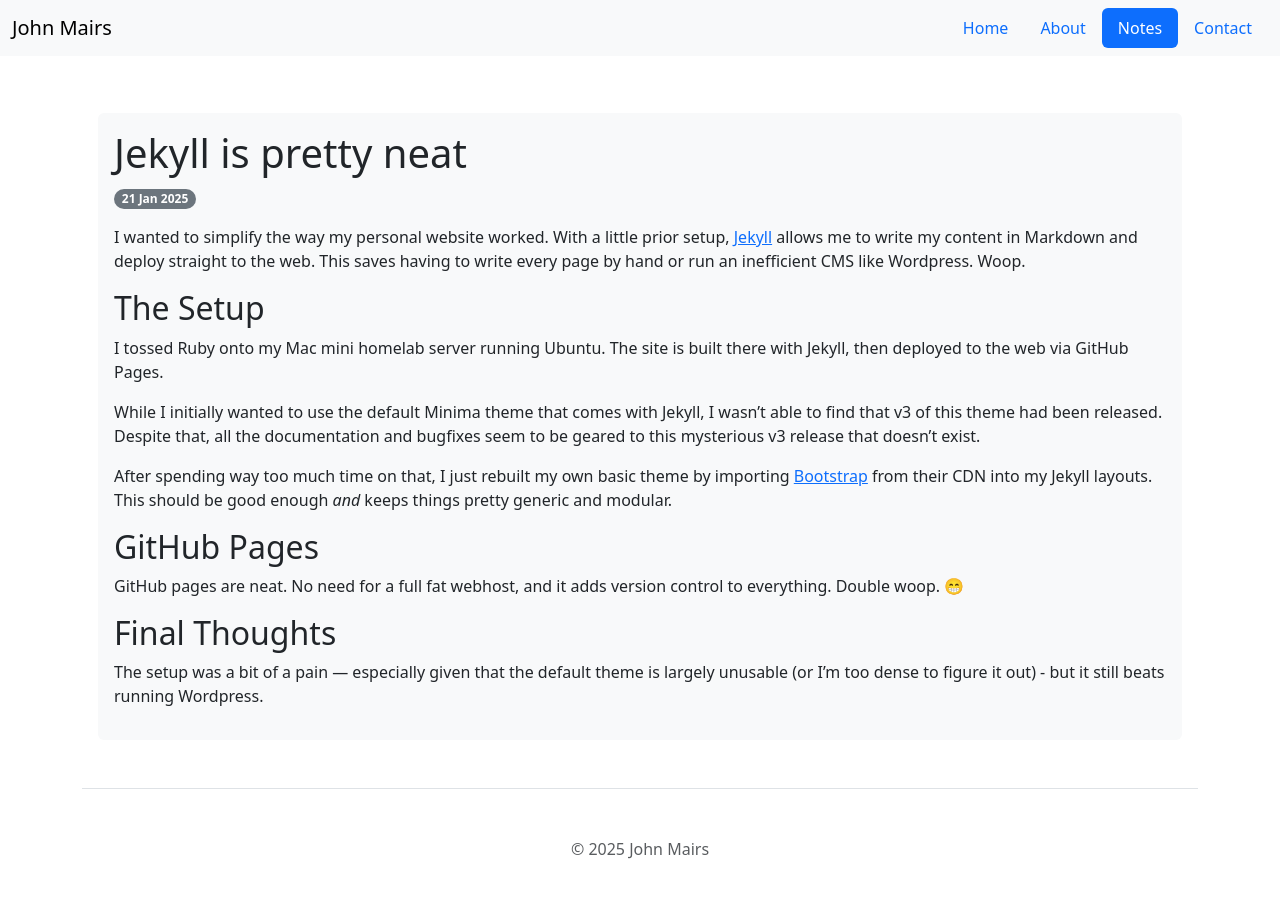
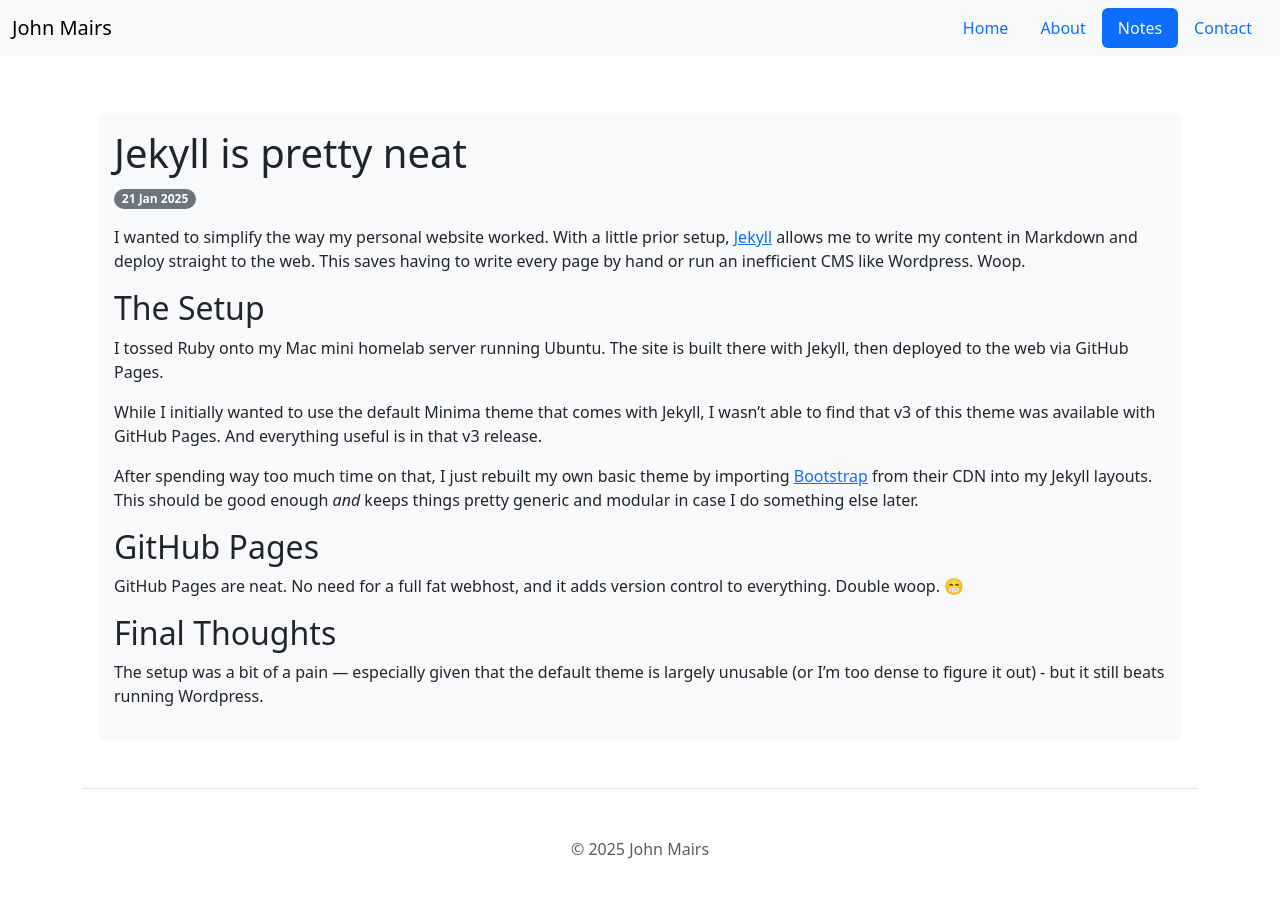
Before and after one commit to jmairs/jmairs.github.io, a Jekyll site: the page built from _posts/2025-01-21-jekyll.md, in a window 1280 px wide. Built offline with Jekyll 4.4.1, drawn with Linux system fonts in a browser that asks for light colours.

Commit message:
copy edits

```diff
--- a/_posts/2025-01-21-jekyll.md
+++ b/_posts/2025-01-21-jekyll.md
@@ -7,12 +7,12 @@ I wanted to simplify the way my personal website worked. With a little prior set
 ## The Setup
 I tossed Ruby onto my Mac mini homelab server running Ubuntu. The site is built there with Jekyll, then deployed to the web via GitHub Pages.
 
-While I initially wanted to use the default Minima theme that comes with Jekyll, I wasn't able to find that v3 of this theme had been released. Despite that, all the documentation and bugfixes seem to be geared to this mysterious v3 release that doesn't exist.
+While I initially wanted to use the default Minima theme that comes with Jekyll, I wasn't able to find that v3 of this theme was available with GitHub Pages. And everything useful is in that v3 release.
 
-After spending way too much time on that, I just rebuilt my own basic theme by importing [Bootstrap](https://getbootstrap.com/) from their CDN into my Jekyll layouts. This should be good enough _and_ keeps things pretty generic and modular.
+After spending way too much time on that, I just rebuilt my own basic theme by importing [Bootstrap](https://getbootstrap.com/) from their CDN into my Jekyll layouts. This should be good enough _and_ keeps things pretty generic and modular in case I do something else later.
 
 ## GitHub Pages
-GitHub pages are neat. No need for a full fat webhost, and it adds version control to everything. Double woop. 😁
+GitHub Pages are neat. No need for a full fat webhost, and it adds version control to everything. Double woop. 😁
 
 ## Final Thoughts
 The setup was a bit of a pain — especially given that the default theme is largely unusable (or I'm too dense to figure it out) - but it still beats running Wordpress.
```
